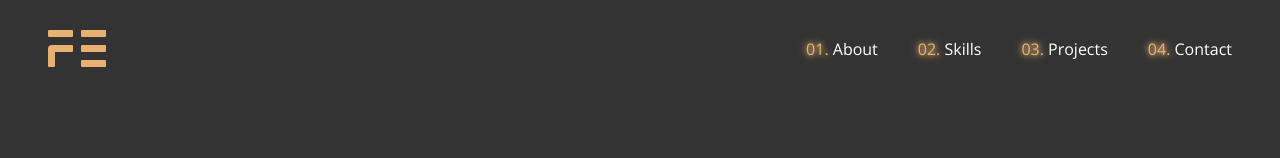
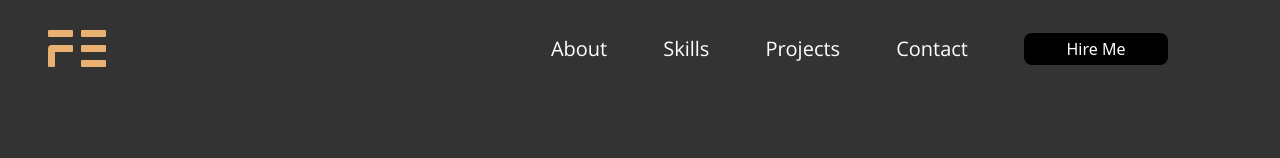
Before and after one commit to FabianEilts/Portfolio, a React (Vite) app: page / in a window 1280 px wide. Shown: the top 158 px of the page. Built offline with nearby package versions, Linux system fonts and the light colour scheme.

Commit message:
CHANGE: header stay fixed on scroll

```diff
--- a/src/Header.jsx
+++ b/src/Header.jsx
@@ -1,8 +1,21 @@
 import './App.css'
+import "./styles/Header.css"
+import HireMeBtn from './components/buttons/HireMeBtn'
 
 const Header = () => {
+    const scrolled = () => {
+        window.addEventListener('scroll', function () {
+            let header = document.getElementById('header');
+            if(window.scrollY > 50){
+                header.classList.add('scrolled');
+            }else{
+                header.classList.remove('scrolled');
+            }
+        });
+    }
     return (
-            <header>
+        <header id='header' className='header fixed w-full top-0'>
+                <script>{scrolled()}</script>
                 <nav className='flex justify-between mx-12 my-5'>
                     <div id="logo">
                     <svg width="58" height="58" viewBox="0 0 58 58" fill="none" xmlns="http://www.w3.org/2000/svg">
@@ -16,11 +29,12 @@ const Header = () => {
                         <rect y="25" width="8" height="8" rx="4" fill="#E9B171"/>
                     </svg>
                     </div>
-                    <div className='flex gap-10 place-items-center'>
-                        <a href=""><span className="text-secondaryColor glow-effect">01. </span>About</a>
-                        <a href=""><span className="text-secondaryColor glow-effect">02. </span>Skills</a>
-                        <a href=""><span className="text-secondaryColor glow-effect">03. </span>Projects</a>
-                        <a href=""><span className="text-secondaryColor glow-effect">04. </span>Contact</a>
+                    <div className='flex gap-14 place-items-center mr-16'>
+                        <a className='text-xl' href="#">About</a>
+                        <a className='text-xl' href="#">Skills</a>
+                        <a className='text-xl' href="#">Projects</a>
+                        <a className='text-xl' href="#">Contact</a>
+                        <HireMeBtn />
                     </div>
                 </nav>
             </header>
--- /dev/null
+++ b/src/styles/Header.css
@@ -0,0 +1,7 @@
+.header{
+    background-color: #333333;
+}
+.header.scrolled{
+    box-shadow: 0px 2px 8px rgba(0, 0, 0, 0.8);
+    z-index: 1;
+}
```
